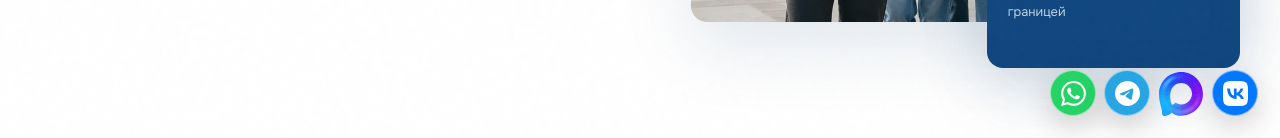
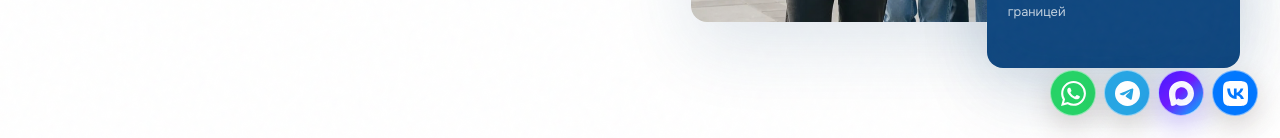
Before and after one commit to andrik268/baize-china, a React (Vite) app: page / in a window 1280 px wide. Shown: the part 662-800 px from the top of the page. Built offline with nearby package versions, Linux system fonts and the light colour scheme.

Commit message:
Match MAX icon to circular social style

```diff
--- a/src/App.jsx
+++ b/src/App.jsx
@@ -43,7 +43,7 @@ const SOCIAL_ICON_PATHS = {
 
 function SocialIcon({ name, size = 24 }) {
   if (name === "max") {
-    return <img className="social-icon social-icon--max" width={size} height={size} src="/assets/max-logo-official-colored.svg" alt="" aria-hidden="true" />;
+    return <img className="social-icon social-icon--max" width={size} height={size} src="/assets/max-logo-official.svg" alt="" aria-hidden="true" />;
   }
 
   return (
--- a/src/styles.css
+++ b/src/styles.css
@@ -1580,14 +1580,14 @@ a:focus-visible,
 }
 
 .floating-social__max {
-  background: transparent !important;
-  border-color: transparent !important;
-  box-shadow: none !important;
+  background: linear-gradient(135deg, #471aff 0%, #6e1aff 47%, #00bfff 100%) !important;
+  border-color: rgba(255, 255, 255, 0.62) !important;
+  box-shadow: 0 10px 28px rgba(71, 26, 255, 0.24) !important;
 }
 
 .floating-social__max .social-icon {
-  width: 46px;
-  height: 46px;
+  width: 25px;
+  height: 25px;
 }
 
 .floating-social__vk {
```
Also changed, not shown: public/assets/max-logo-official-colored.svg (deleted).
